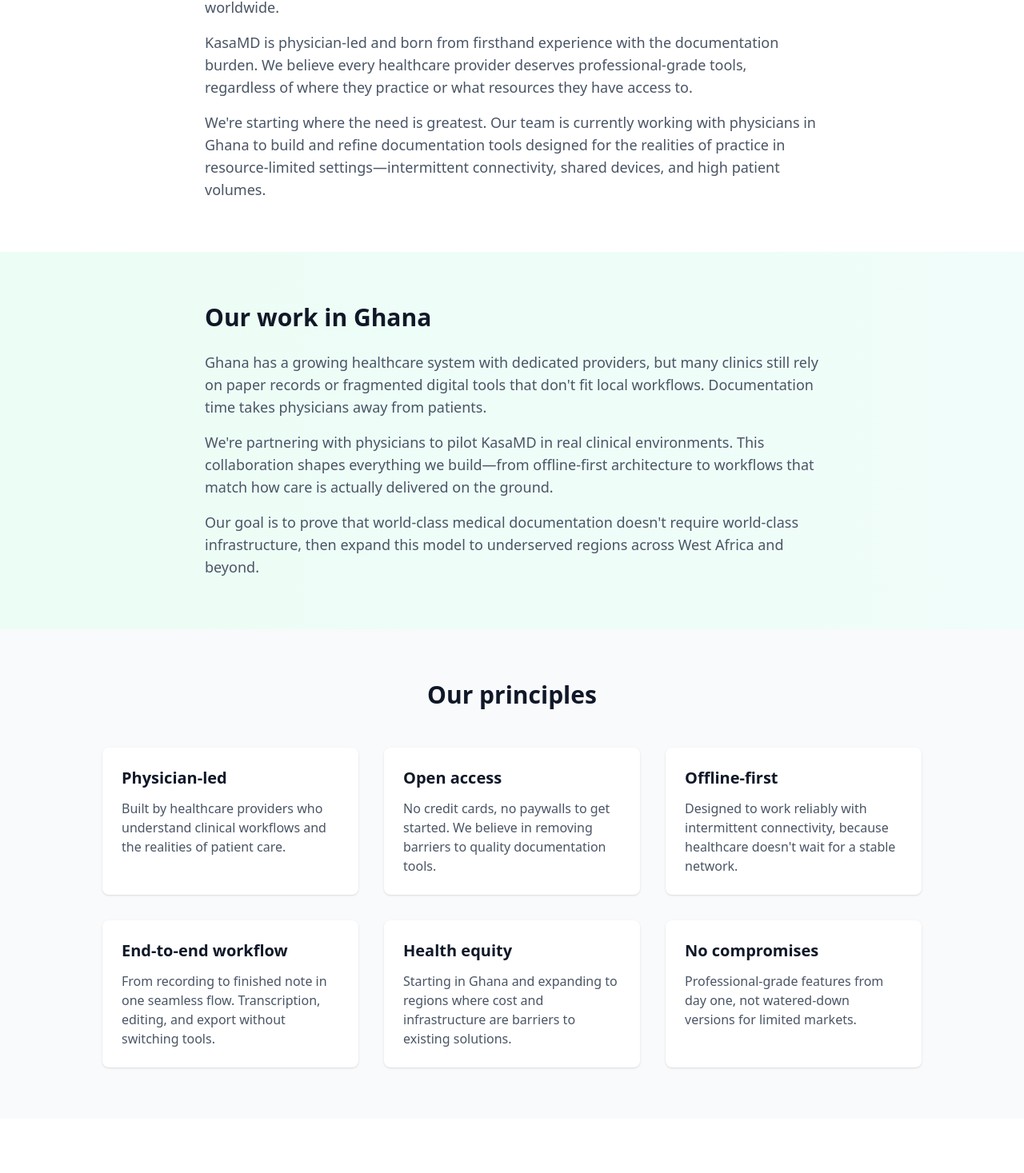
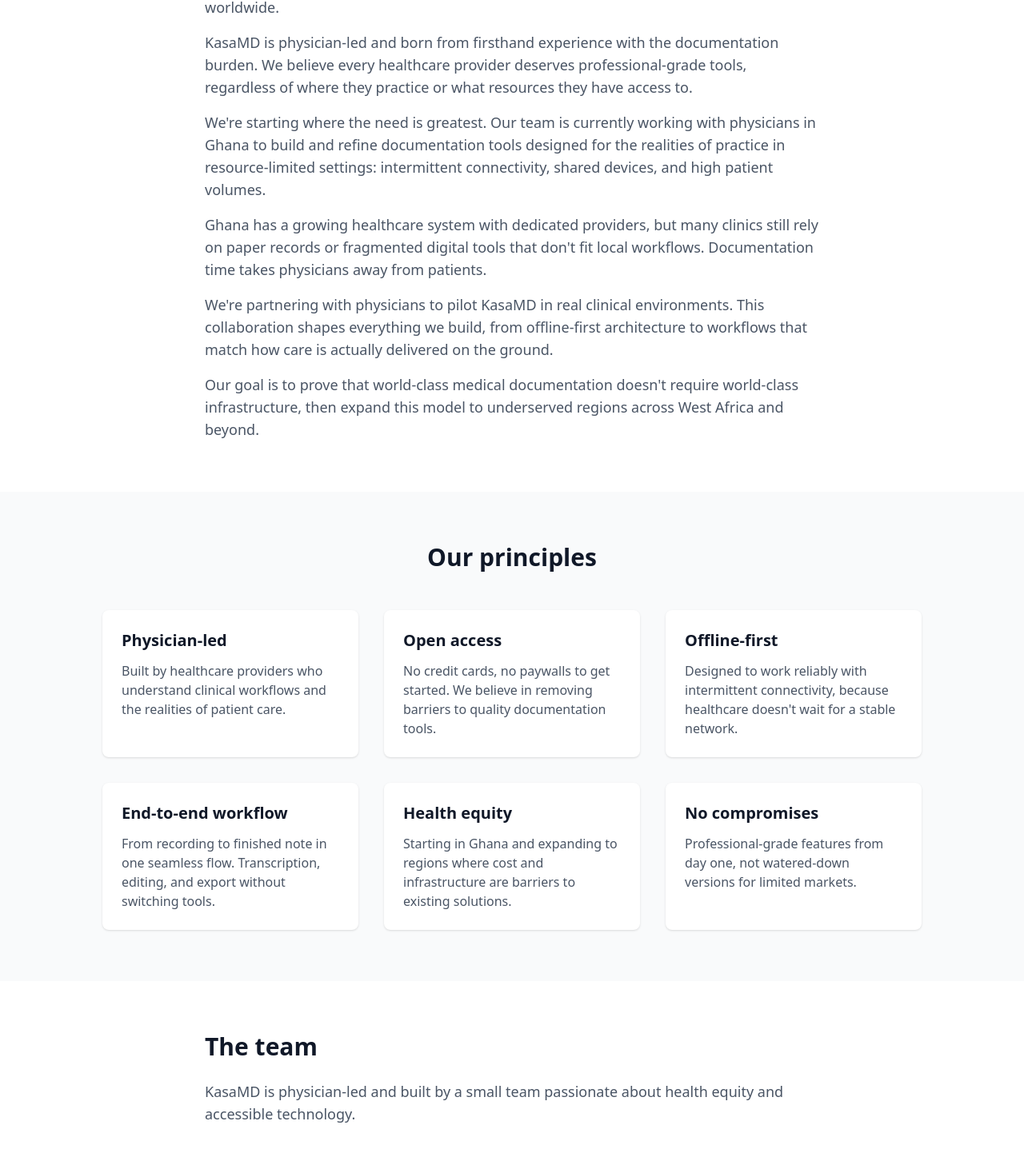
Before and after one commit to Kasa-Labs/kasa_marketing, a Next.js app: page /about in a window 1280 px wide. Shown: the part 654-2121 px from the top of the page at 80% size. Built offline with nearby package versions, Linux system fonts and the light colour scheme.

Commit message:
[edit] edited about us changes

```diff
--- a/app/about/page.tsx
+++ b/app/about/page.tsx
@@ -49,20 +49,9 @@
               We're starting where the need is greatest. Our team is currently
               working with physicians in Ghana to build and refine documentation
               tools designed for the realities of practice in resource-limited
-              settings—intermittent connectivity, shared devices, and high
+              settings: intermittent connectivity, shared devices, and high
               patient volumes.
             </p>
-          </div>
-        </div>
-      </section>
-
-      {/* Ghana Initiative Section */}
-      <section className="bg-gradient-to-r from-emerald-50 to-teal-50 px-4 py-16 sm:px-6 lg:px-8">
-        <div className="mx-auto max-w-3xl">
-          <h2 className="text-3xl font-bold text-gray-900">
-            Our work in Ghana
-          </h2>
-          <div className="mt-6 space-y-4 text-lg text-gray-600">
             <p>
               Ghana has a growing healthcare system with dedicated providers,
               but many clinics still rely on paper records or fragmented digital
@@ -71,7 +60,7 @@
             </p>
             <p>
               We're partnering with physicians to pilot KasaMD in real clinical
-              environments. This collaboration shapes everything we build—from
+              environments. This collaboration shapes everything we build, from
               offline-first architecture to workflows that match how care is
               actually delivered on the ground.
             </p>
@@ -162,9 +151,7 @@
           <h2 className="text-3xl font-bold text-gray-900">The team</h2>
           <p className="mt-6 text-lg text-gray-600">
             KasaMD is physician-led and built by a small team passionate about
-            health equity and accessible technology. Our co-founder practices
-            medicine and is actively piloting our tools with colleagues in
-            Ghana, ensuring everything we build serves real clinical needs.
+            health equity and accessible technology.
           </p>
         </div>
       </section>
```
